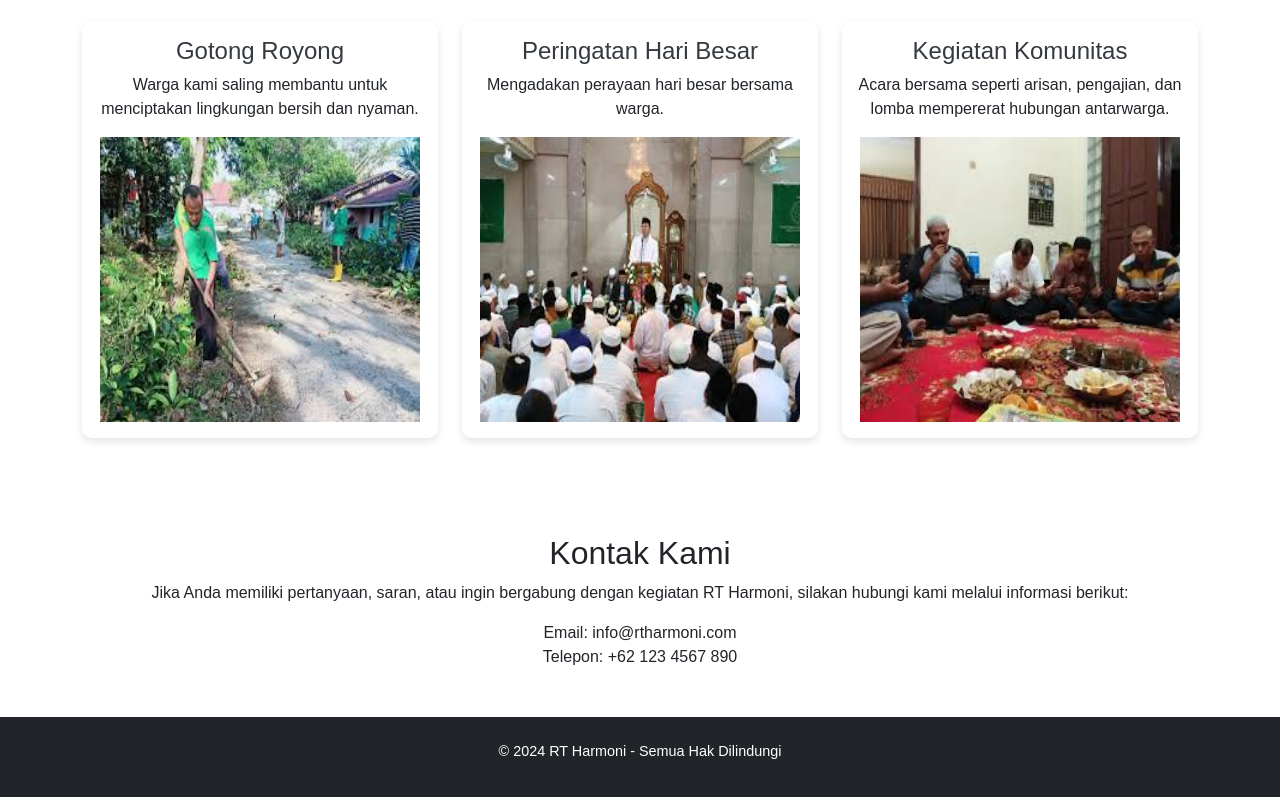
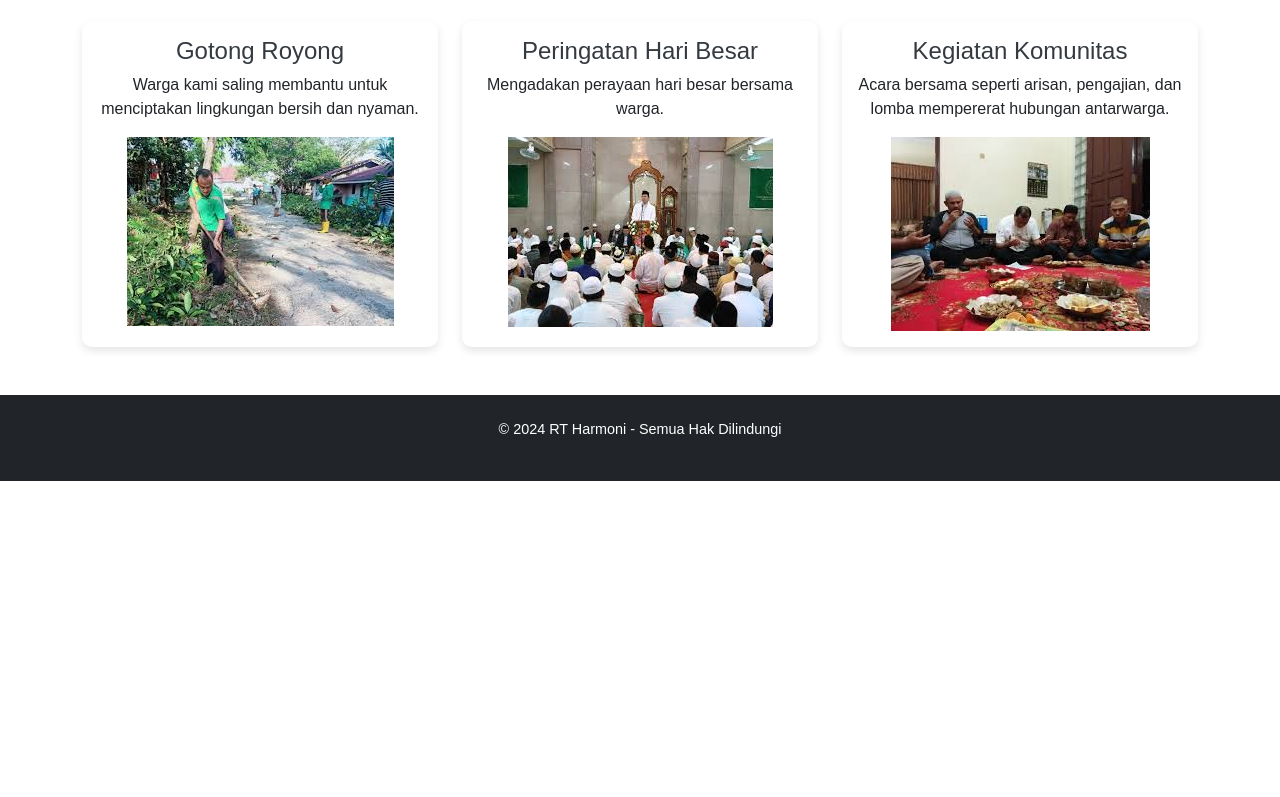
Before and after one commit to Aksal156/Landing_page_rt, a plain HTML site: page index.html in a window 1280 px wide. Shown: the part 1013-1810 px from the top of the page. After the commit the page ends 1494 px from the top, so only its background shows below. Drawn offline with nearby package versions, Linux system fonts and the light colour scheme; files that its build step writes are made by us from their sources.

Commit message:
index.html

```diff
--- a/index.html
+++ b/index.html
@@ -76,9 +76,8 @@
             <div class="card h-100">
                 <div class="card-body">
                     <h5 class="card-title">Gotong Royong</h5>
-                        <p class="card-text">Warga kami saling membantu untuk menciptakan lingkungan bersih dan nyaman.
-                        </p>
-                        <img src="asset/GotongRoyong.jpg" height="285" width="320">
+                    <p class="card-text">Warga kami saling membantu untuk menciptakan lingkungan bersih dan nyaman.</p>
+                    <img src="asset/GotongRoyong.jpg" class="img-fluid" alt="Gotong Royong">
                 </div>
             </div>
         </div>
@@ -87,7 +86,7 @@
                 <div class="card-body">
                     <h5 class="card-title">Peringatan Hari Besar</h5>
                     <p class="card-text">Mengadakan perayaan hari besar bersama warga.</p>
-                        <img src="asset/Idul Fitri.jpg" height="285" width="320">
+                    <img src="asset/Idul Fitri.jpg" class="img-fluid" alt="Peringatan Hari Besar">
                 </div>
             </div>
         </div>
@@ -95,24 +94,12 @@
             <div class="card h-100">
                 <div class="card-body">
                     <h5 class="card-title">Kegiatan Komunitas</h5>
-                        <p class="card-text">Acara bersama seperti arisan, pengajian, dan lomba mempererat hubungan
-                            antarwarga.</p>
-                        <img src="asset/KegiatanKomunitas.jpg" height="285" width="320">
+                    <p class="card-text">Acara bersama seperti arisan, pengajian, dan lomba mempererat hubungan antarwarga.</p>
+                    <img src="asset/KegiatanKomunitas.jpg" class="img-fluid" alt="Kegiatan Komunitas">
                 </div>
             </div>
         </div>
     </div>
-    </div>
-
-    <!-- Kontak Section -->
-    <div id="kontak" class="container my-5 pt-5">
-        <h2 class="text-center">Kontak Kami</h2>
-        <p class="text-center">Jika Anda memiliki pertanyaan, saran, atau ingin bergabung dengan kegiatan RT Harmoni,
-            silakan hubungi kami melalui informasi berikut:</p>
-        <ul class="list-unstyled text-center">
-            <li>Email: info@rtharmoni.com</li>
-            <li>Telepon: +62 123 4567 890</li>
-        </ul>
 </div>
 
     <!-- Footer -->
```
Lines whose indentation alone changed are shown as unchanged.
